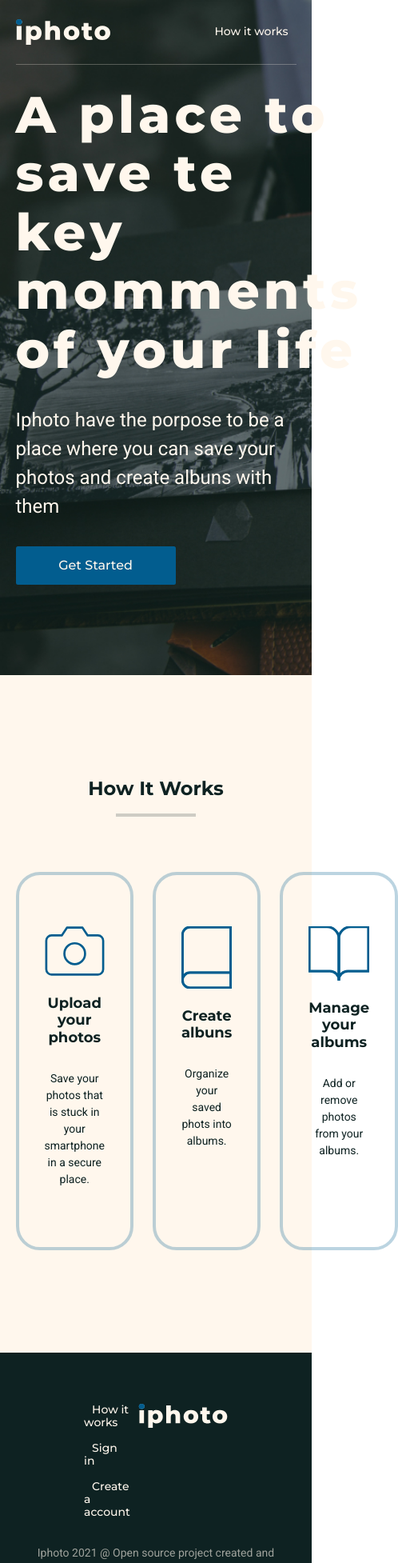
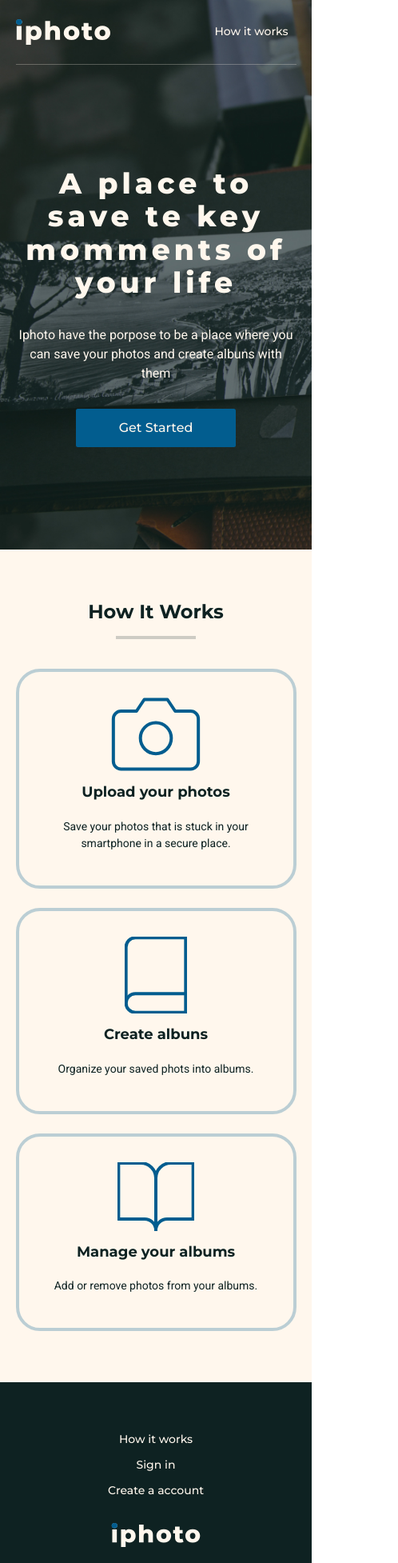
Before and after one commit to matheusdoedev/iphoto-web, a Next.js app: page / in a window 390 px wide. Shown: the top 1954 px of the page at 80% size, 498 px wide, since content can reach past the window. Built offline with nearby package versions, Linux system fonts and the light colour scheme; no server answers.

Commit message:
refactor: home page responsiveness improved

```diff
--- a/src/components/Footer/styles.module.scss
+++ b/src/components/Footer/styles.module.scss
@@ -1,5 +1,7 @@
 @import '~/styles/settings/colors';
 @import '~/styles/settings/gaps';
+
+@import '~/styles/tools/breakpoints';
 
 @import '~/styles/objects/container';
 
@@ -15,21 +17,45 @@
 .FooterContent {
   display: grid;
   grid-template-columns: repeat(6, 1fr);
+
+  @media (max-width: $small) {
+    display: flex;
+    flex-direction: column;
+    align-items: center;
+    row-gap: $md;
+  }
+
+  @media (max-width: $medium) {
+    grid-template-columns: repeat(4, 1fr);
+  }
 }
 
 .FooterNav {
   grid-column-start: 3;
   grid-column-end: 4;
+
+  @media (max-width: $medium) {
+    grid-column-start: 2;
+    grid-column-end: 3;
+  }
 }
 
 .FooterNavMenu {
   display: flex;
   flex-direction: column;
   row-gap: $xs;
+
+  @media (max-width: $small) {
+    align-items: center;
+  }
 }
 
 .FooterNavMenuLink {
   color: $white;
+
+  @media (max-width: $small) {
+    text-align: center;
+  }
 }
 
 .FooterCopy {
--- a/src/components/HowItWorks/styles.module.scss
+++ b/src/components/HowItWorks/styles.module.scss
@@ -1,11 +1,17 @@
 @import '~/styles/settings/colors';
 @import '~/styles/settings/gaps';
+
+@import '~/styles/tools/breakpoints';
 
 @import '~/styles/objects/container';
 
 .HowItWorks {
   background: $white;
   padding: $xl 0;
+
+  @media (max-width: $medium) {
+    padding: $lg 0;
+  }
 }
 
 .HowItWorksContainer {
@@ -27,13 +33,22 @@
     background: $black;
     opacity: 0.2;
     margin: $xs auto $lg auto;
+
+    @media (max-width: $medium) {
+      margin: $xs auto $md auto;
+    }
   }
 }
 
 .HowItWorksContent {
   display: grid;
   grid-template-columns: 1fr 1fr 1fr;
-  column-gap: $sm;
+  gap: $sm;
+
+  @media (max-width: $small) {
+    display: flex;
+    flex-direction: column;
+  }
 }
 
 .HowItWorksItem {
@@ -44,6 +59,11 @@
   border: 4px solid #025d8f44;
   border-radius: 30px;
   padding: $lg $md;
+
+  @media (max-width: $medium) {
+    padding: $md $sm;
+    row-gap: $xs;
+  }
 }
 
 .HowItWorksItemTitle {
--- a/src/components/Intro/styles.module.scss
+++ b/src/components/Intro/styles.module.scss
@@ -1,5 +1,7 @@
 @import '~/styles/settings/colors';
 @import '~/styles/settings/gaps';
+
+@import '~/styles/tools/breakpoints';
 
 @import '~/styles/objects/container';
 
@@ -7,6 +9,10 @@
   background: no-repeat url('../../../public/assets/images/iphoto-bg.jpg');
   background-size: cover;
   min-height: 100vh;
+
+  @media (max-width: $medium) {
+    min-height: auto;
+  }
 }
 
 .IntroContainer {
@@ -19,6 +25,16 @@
   align-items: flex-start;
   justify-content: center;
   min-height: 80vh;
+
+  @media (max-width: $small) {
+    align-items: center;
+    padding: $lg 0;
+  }
+
+  @media (max-width: $medium) {
+    padding: $xl 0;
+    min-height: auto;
+  }
 }
 
 .IntroTitle {
@@ -29,10 +45,29 @@
   max-width: 748px;
   color: $white;
   margin-bottom: $md;
+
+  @media (max-width: $small) {
+    text-align: center;
+    max-width: 100%;
+  }
+
+  @media (max-width: $medium) {
+    font-size: 3.6rem;
+    max-width: 30em;
+  }
 }
 
 .IntroText {
   font-size: 2.4rem;
   color: $white;
   margin-bottom: $md;
+
+  @media (max-width: $small) {
+    text-align: center;
+    max-width: 100%;
+  }
+
+  @media (max-width: $medium) {
+    font-size: 1.6rem;
+  }
 }
--- a/src/styles/pages/user/index.module.scss
+++ b/src/styles/pages/user/index.module.scss
@@ -17,7 +17,7 @@
   grid-template-columns: 4fr 1fr 1fr;
   align-items: center;
   gap: $sm;
-  margin: $lg 0 $xl 0;
+  margin: $lg 0 $lg 0;
 }
 
 .UserPhotos {
```
